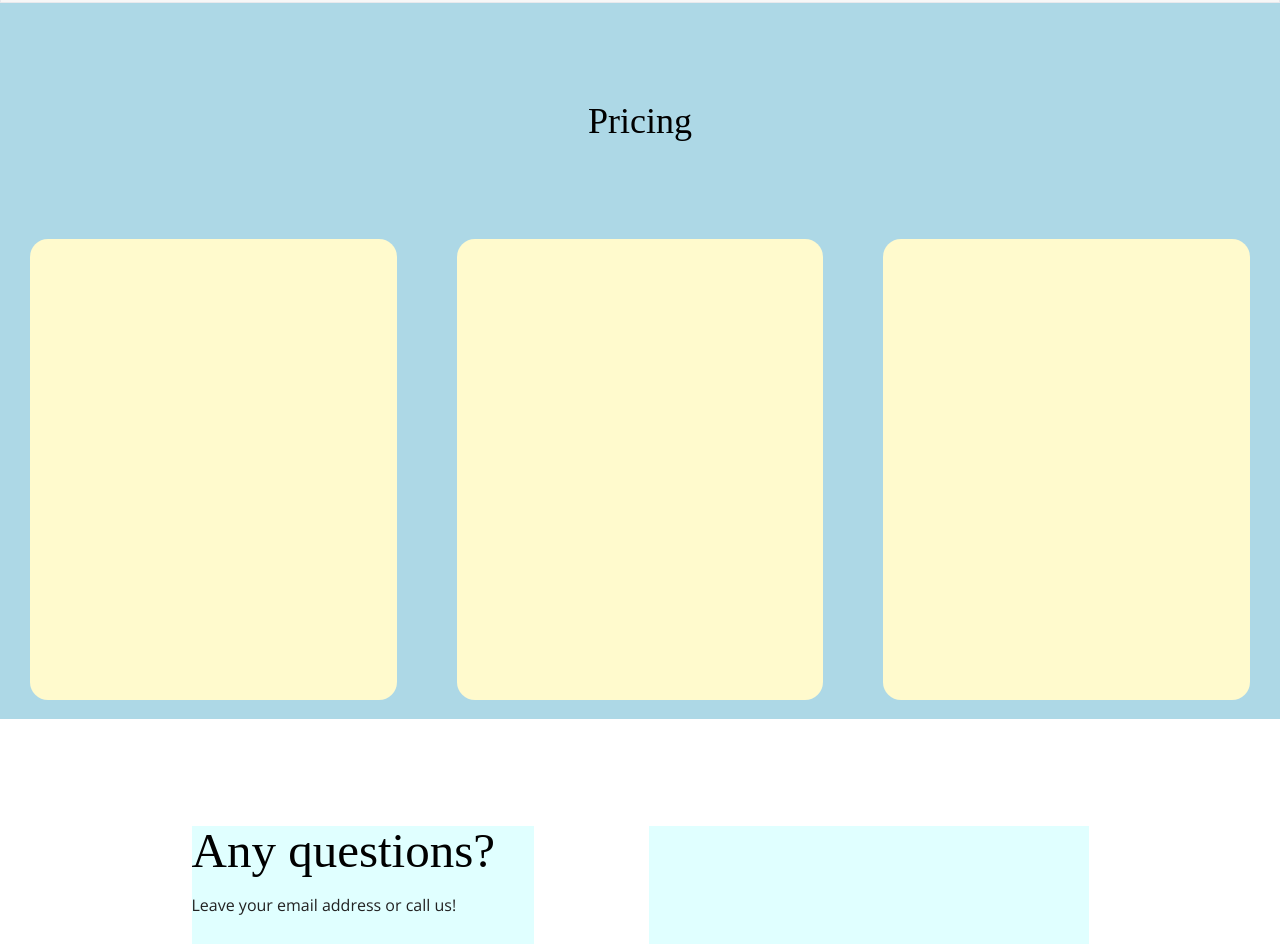
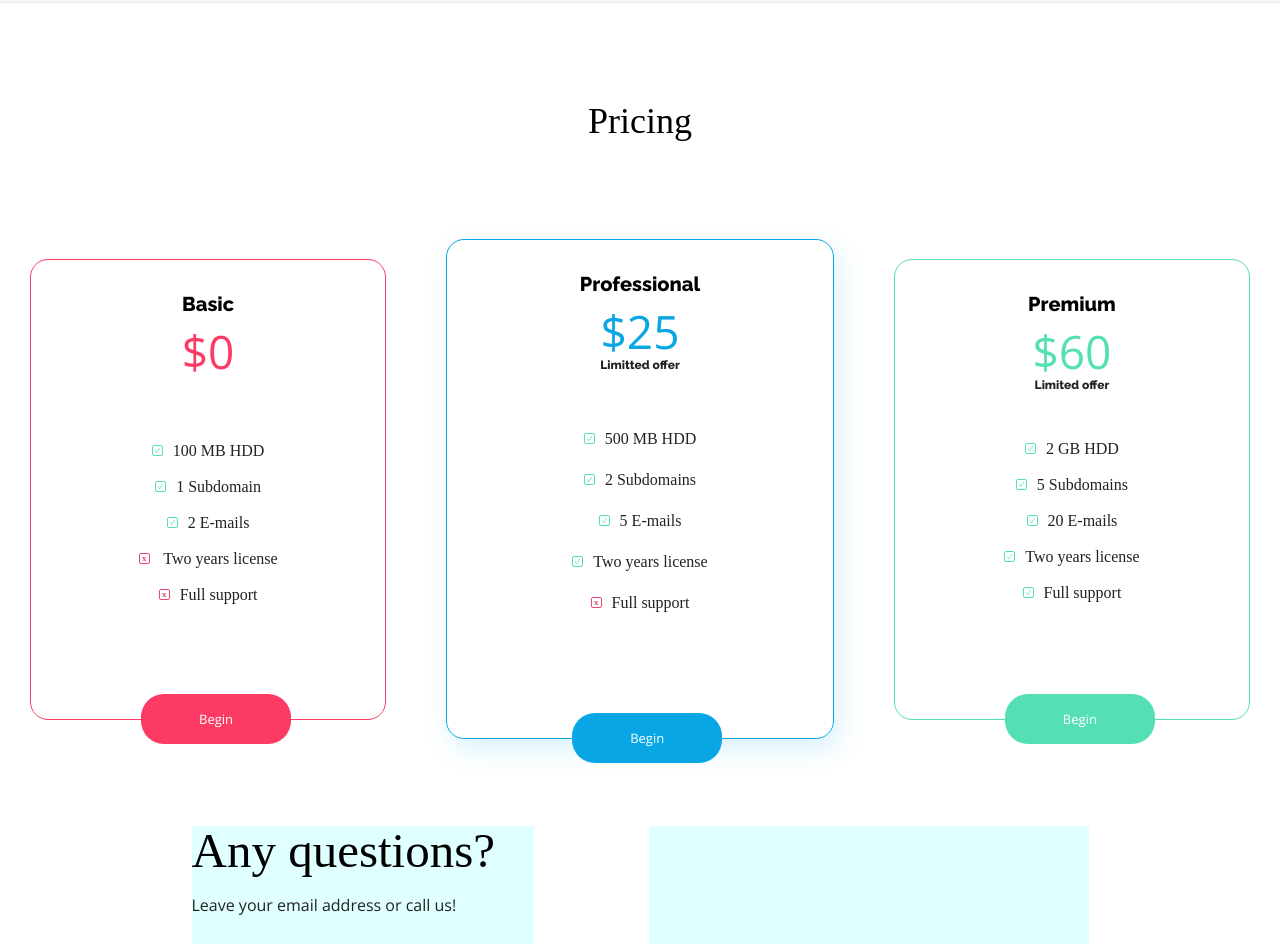
Before and after one commit to ewalis1/projekt-warsztat, a plain HTML site: page index.html in a window 1280 px wide. Shown: the part 2723-3667 px from the top of the page. Drawn offline with nearby package versions, Linux system fonts and the light colour scheme.

Commit message:
ostylowano część pricing

```diff
--- a/css/style.css
+++ b/css/style.css
@@ -344,11 +344,13 @@ li a {
     left: 80px;
 }
 
+/* Pricing */
+
 .pricing {
     width: 100%;
     height: 716px;
     text-align: center;
-    background-color: lightblue;
+    background-color: #ffffff;
 }
 
 .pricing-content {
@@ -362,9 +364,114 @@ li a {
     height: 461px;
     margin: 0 30px;
     border-radius: 18px;
+    text-align: center;
+    position: relative;
+}
 
-    background-color: lemonchiffon;
+.basic {
+    border: 1px solid var(--color-redish);
 }
+
+.professional {
+    width: 405px;
+    height: 500px;
+    border: 1px solid var(--color-primary);
+    box-shadow: 5px 10px 27px var(--color-primary-shadow);
+}
+
+.premium {
+    border: 1px solid var(--color-green);
+}
+
+.pricing-box h3 {
+    font-size: 20px;
+    font-family: var(--font-raleway);
+    font-weight: 800;
+    margin: 34px 0 14px 0;
+    color: #000000;
+}
+
+.pricing-box p {
+    font-size: 12px;
+    font-family: var(--font-raleway);
+    font-weight: 800;
+    margin-bottom: 50px;
+}
+
+.professional p {
+    margin-bottom: 60px;
+}
+
+.pricing-box p:first-of-type {
+    font-size: 46px;
+    font-family: var(--font-open);
+    font-weight: 300;
+    margin-bottom: 69px;
+    color: var(--color-redish);
+}
+
+.professional p:first-of-type {
+    color: var(--color-primary);
+    margin-bottom: 5px;
+}
+
+.premium p:first-of-type {
+    color: var(--color-green);
+    margin-bottom: 5px;
+}
+
+.checkmark, .red-checkmark {
+    margin-bottom: 20px;
+}
+
+.checkmark-professional {
+    margin-bottom: 25px;
+}
+
+.pricing-box .checkmark::before {
+    content:'';
+    display: inline-block;
+    width: 11px;
+    height: 11px;
+    margin-right: 10px;
+    background: url(../assets/Ckechmark-1.svg);
+}
+
+.pricing-box .red-checkmark::before {
+    content:'';
+    display: inline-block;
+    width: 11px;
+    height: 11px;
+    margin-right: 10px;
+    background: url(../assets/Close.svg);
+}
+
+.btn-begin {
+    width: 150px;
+    height: 50px;
+    border-radius: 23px;
+    color: #ffffff;
+    font-size: 13px;
+    font-family: var(--font-open);
+    background-color: var(--color-redish);
+    border: none;
+    outline: none;
+    position: absolute;
+    bottom: -25px;
+    left: 110px;
+}
+
+button.blue {
+    background-color: var(--color-primary);
+    position: absolute;
+    left: 125px;
+}
+
+button.green {
+    background-color: var(--color-green);
+}
+/* Contact */
+
 .contact {
     width: 100%;
     height: 590px;
--- a/index.html
+++ b/index.html
@@ -103,9 +103,50 @@
         <section class="pricing" id="prices">
             <h2>Pricing</h2>
             <div class="pricing-content">
-                <div class="pricing-box basic"></div>
-                <div class="pricing-box professional"></div>
-                <div class="pricing-box premium"></div>
+                <div class="pricing-box basic">
+                    <h3>Basic</h3>
+                    <p>$0</p>
+                    <nav>
+                        <ul>
+                            <li class="checkmark">100 MB HDD</li>
+                            <li class="checkmark">1 Subdomain</li>
+                            <li class="checkmark">2 E-mails</li>
+                            <li class="red-checkmark"> Two years license</li>
+                            <li class="checkmark red-checkmark">Full support</li>
+                        </ul>
+                    </nav>
+                    <button class="btn-begin red">Begin</button>
+                </div>
+                <div class="pricing-box professional">
+                    <h3>Professional</h3>
+                    <p>$25</p>
+                    <p>Limitted offer</p>
+                    <nav>
+                        <ul>
+                            <li class="checkmark checkmark-professional">500 MB HDD</li>
+                            <li class="checkmark checkmark-professional">2 Subdomains</li>
+                            <li class="checkmark checkmark-professional">5 E-mails</li>
+                            <li class="checkmark checkmark-professional">Two years license</li>
+                            <li class="checkmark red-checkmark checkmark-professional">Full support</li>
+                        </ul>
+                    </nav>
+                    <button class="btn-begin blue">Begin</button>
+                </div>
+                <div class="pricing-box premium">
+                    <h3>Premium</h3>
+                    <p>$60</p>
+                    <p>Limited offer</p>
+                    <nav>
+                        <ul>
+                            <li class="checkmark">2 GB HDD</li>
+                            <li class="checkmark">5 Subdomains</li>
+                            <li class="checkmark">20 E-mails</li>
+                            <li class="checkmark">Two years license</li>
+                            <li class="checkmark">Full support</li>
+                        </ul>
+                    </nav>
+                    <button class="btn-begin green">Begin</button>
+                </div>
             </div>
         </section>
         <section class="contact" id="contact">
```
